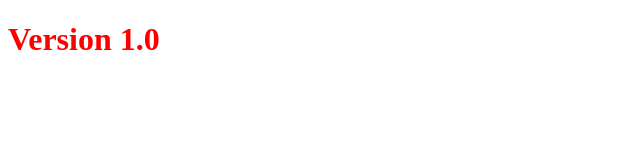
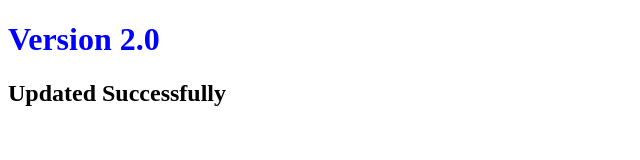
Before and after one commit to 23f2001849/test-round2-3117, a plain HTML site: page index.html in a window 1280 px wide. Shown: the whole page, without its empty margins (0-640 px from the left). Drawn offline with Linux system fonts and the light colour scheme.

Commit message:
Update index.html (Round 2)

```diff
--- a/index.html
+++ b/index.html
@@ -1,20 +1,15 @@
 <!DOCTYPE html>
-<html lang="en">
+<html>
 <head>
-    <meta charset="UTF-8">
-    <meta name="viewport" content="width=device-width, initial-scale=1.0">
+    <title>Web Development Project</title>
     <style>
         h1#title {
-            color: red;
+            color: blue;
         }
     </style>
-    <title>Version 1.0</title>
 </head>
 <body>
-    <h1 id="title">Version 1.0</h1>
-
-    <script>
-        // No JavaScript is required for this simple HTML page
-    </script>
+    <h1 id="title">Version 2.0</h1>
+    <h2 id="subtitle">Updated Successfully</h2>
 </body>
 </html>
```
